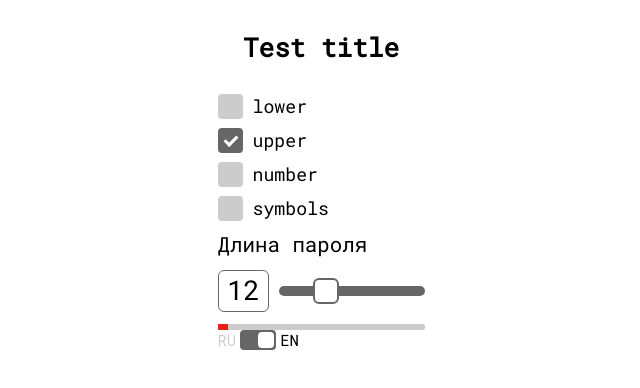
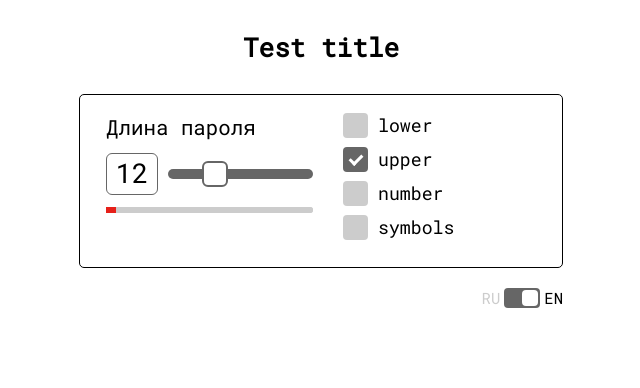
Before and after one commit to tymino/password-generator, a Vue app: page / in a window 1280 px wide. Shown: the top 388 px of the page, without its empty margins (319-959 px from the left). Built offline with nearby package versions, Linux system fonts and the light colour scheme.

Commit message:
refac: style

```diff
--- a/src/App.vue
+++ b/src/App.vue
@@ -1,8 +1,25 @@
 <template>
   <Header>{{ title }}</Header>
-  <CheckboxList :checkboxes="checkboxes" @updateCheckboxes="updateCheckboxes" />
-  <RangePass v-model:rangeValue="rangeValue" :progressValue="progressValue" />
-  <Toggle v-model:stateToggle="stateToggle" :namesToggle="namesToggle" />
+  <main>
+    <div class="options">
+      <RangePass
+        class="options__range"
+        v-model:rangeValue="rangeValue"
+        :progressValue="progressValue"
+      />
+      <CheckboxList
+        class="options__checkbox-list"
+        :checkboxes="checkboxes"
+        @updateCheckboxes="updateCheckboxes"
+      />
+    </div>
+  </main>
+
+  <Toggle
+    class="options__toggle"
+    v-model:stateToggle="stateToggle"
+    :namesToggle="namesToggle"
+  />
   <main></main>
 </template>
 
@@ -25,7 +42,32 @@ const { checkboxes, countChecked, updateCheckboxes } = useCheckboxes();
 const { rangeValue, progressValue } = useRange(countChecked);
 </script>
 
-<!-- <style lang="scss">
+<style lang="scss">
 #app {
+  display: flex;
+  flex-direction: column;
 }
-</style> -->
+
+main {
+  display: flex;
+  flex-direction: column;
+}
+
+.options {
+  display: flex;
+  width: 430px;
+  margin-bottom: 20px;
+  padding: 18px 26px;
+
+  border: 1px solid var(--color-border);
+  border-radius: 5px;
+
+  &__checkbox-list {
+    margin-left: 30px;
+  }
+
+  &__toggle {
+    align-self: flex-end;
+  }
+}
+</style>
--- a/src/components/CheckboxList.vue
+++ b/src/components/CheckboxList.vue
@@ -1,5 +1,5 @@
 <template>
-  <div>
+  <div class="container">
     <Checkbox
       v-for="{ id, name, isChecked } in checkboxes"
       :key="id"
@@ -32,5 +32,3 @@ const emitId = (id: string) => {
   emit('updateCheckboxes', id);
 };
 </script>
-
-<style lang="scss" scoped></style>
```
